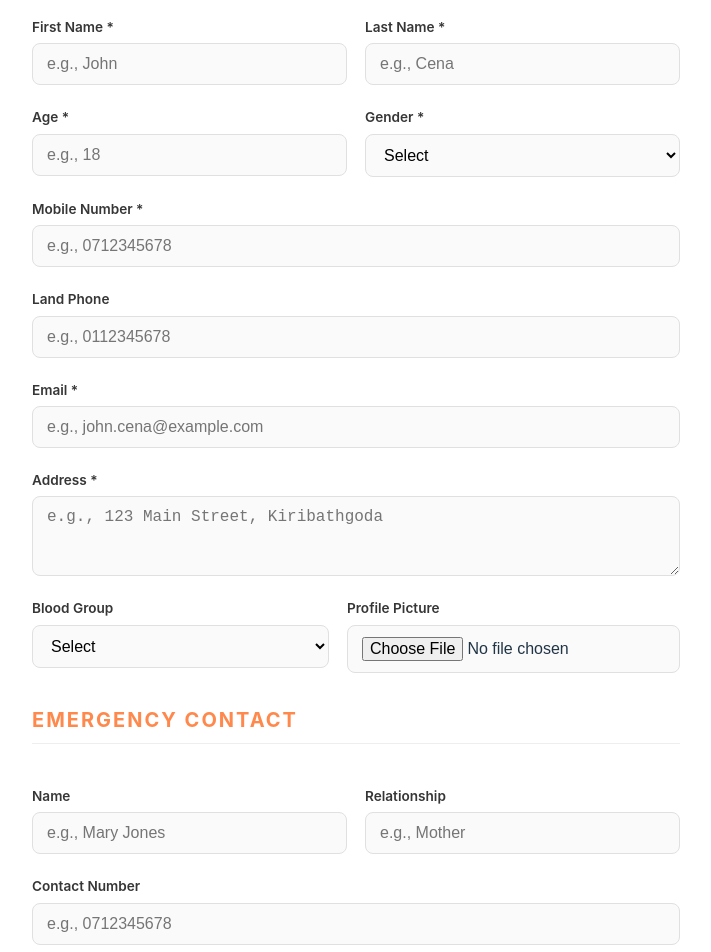
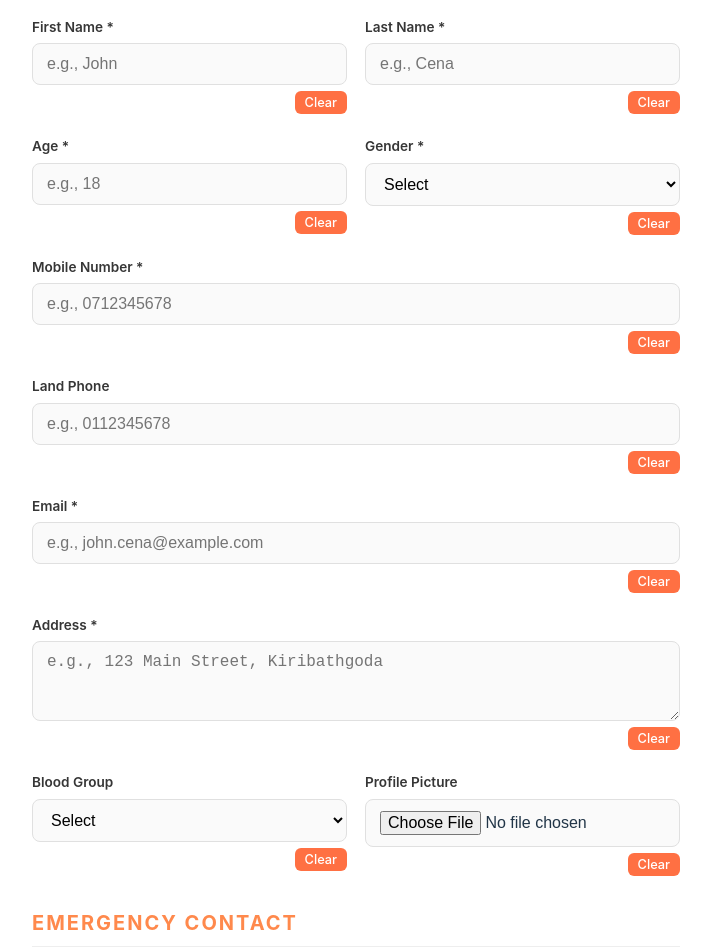
Before and after one commit to IT24101496MP/Smart-Gym-membership-Management-System, a React (Vite) app in the folder frontend/: page /client/register in a window 1280 px wide. Shown: the part 320-1272 px from the top of the page, without its empty margins (284-995 px from the left). Built offline with nearby package versions, Linux system fonts and the light colour scheme.

Commit message:
Modified ClientRegistration.jsx

```diff
--- a/frontend/src/pages/client/ClientRegistrationPage.jsx
+++ b/frontend/src/pages/client/ClientRegistrationPage.jsx
@@ -45,8 +45,16 @@ const ClientRegistrationPage = () => {
     if (errors[name]) setErrors({ ...errors, [name]: null });
   };
 
+  const clearField = (fieldName) => {
+    setFormData({ ...formData, [fieldName]: "" });
+
+    // Clear photo preview if needed
+    if (fieldName === "profilePicture") setPhotoPreview(null);
+  };
+
   const clearSignature = () => {
     sigCanvas.current.clear();
+    setFormData({ ...formData, digitalSignature: null });
   };
 
   const validateForm = () => {
@@ -123,29 +131,43 @@ const ClientRegistrationPage = () => {
           <p className="form-section-title">Personal Information</p>
 
           <div className="form-row">
-            <div className="form-group">
+            <div className="form-group clearable">
               <label>First Name *</label>
-              <input type="text" name="firstName" value={formData.firstName}
+              <input
+                type="text"
+                name="firstName"
+                value={formData.firstName}
                 onChange={handleChange}
                 placeholder="e.g., John"
               />
+              <button type="button" onClick={() => clearField("firstName")}>Clear</button>
             </div>
-            <div className="form-group">
+            <div className="form-group clearable">
               <label>Last Name *</label>
-              <input type="text" name="lastName" value={formData.lastName} onChange={handleChange}
+              <input
+                type="text"
+                name="lastName"
+                value={formData.lastName}
+                onChange={handleChange}
                 placeholder="e.g., Cena"
               />
+              <button type="button" onClick={() => clearField("lastName")}>Clear</button>
             </div>
           </div>
 
           <div className="form-row">
-            <div className="form-group">
+            <div className="form-group clearable">
               <label>Age *</label>
-              <input type="number" name="age" value={formData.age} onChange={handleChange}
+              <input
+                type="number"
+                name="age"
+                value={formData.age}
+                onChange={handleChange}
                 placeholder="e.g., 18"
               />
+              <button type="button" onClick={() => clearField("age")}>Clear</button>
             </div>
-            <div className="form-group">
+            <div className="form-group clearable">
               <label>Gender *</label>
               <select name="gender" value={formData.gender} onChange={handleChange}>
                 <option value="">Select</option>
@@ -153,39 +175,59 @@ const ClientRegistrationPage = () => {
                 <option>Female</option>
                 <option>Prefer not to say</option>
               </select>
+              <button type="button" onClick={() => clearField("gender")}>Clear</button>
             </div>
           </div>
 
-          <div className="form-group">
+          <div className="form-group clearable">
             <label>Mobile Number *</label>
-            <input type="text" name="mobileNumber" value={formData.mobileNumber} onChange={handleChange}
+            <input
+              type="text"
+              name="mobileNumber"
+              value={formData.mobileNumber}
+              onChange={handleChange}
               placeholder="e.g., 0712345678"
             />
+            <button type="button" onClick={() => clearField("mobileNumber")}>Clear</button>
           </div>
 
-          <div className="form-group">
+          <div className="form-group clearable">
             <label>Land Phone</label>
-            <input type="text" name="landPhone" value={formData.landPhone} onChange={handleChange}
+            <input
+              type="text"
+              name="landPhone"
+              value={formData.landPhone}
+              onChange={handleChange}
               placeholder="e.g., 0112345678"
             />
+            <button type="button" onClick={() => clearField("landPhone")}>Clear</button>
           </div>
 
-          <div className="form-group">
+          <div className="form-group clearable">
             <label>Email *</label>
-            <input type="email" name="email" value={formData.email} onChange={handleChange}
+            <input
+              type="email"
+              name="email"
+              value={formData.email}
+              onChange={handleChange}
               placeholder="e.g., john.cena@example.com"
             />
+            <button type="button" onClick={() => clearField("email")}>Clear</button>
           </div>
 
-          <div className="form-group">
+          <div className="form-group clearable">
             <label>Address *</label>
-            <textarea name="address" value={formData.address} onChange={handleChange}
+            <textarea
+              name="address"
+              value={formData.address}
+              onChange={handleChange}
               placeholder="e.g., 123 Main Street, Kiribathgoda"
             />
+            <button type="button" onClick={() => clearField("address")}>Clear</button>
           </div>
 
           <div className="form-row">
-            <div className="form-group">
+            <div className="form-group clearable">
               <label>Blood Group</label>
               <select name="bloodGroup" value={formData.bloodGroup} onChange={handleChange}>
                 <option value="">Select</option>
@@ -198,37 +240,57 @@ const ClientRegistrationPage = () => {
                 <option>AB+</option>
                 <option>AB-</option>
               </select>
+              <button type="button" onClick={() => clearField("bloodGroup")}>Clear</button>
             </div>
 
-            <div className="form-group">
+            <div className="form-group clearable">
               <label>Profile Picture</label>
               <input type="file" name="profilePicture" accept="image/*" onChange={handleChange} />
+              <button type="button" onClick={() => clearField("profilePicture")}>Clear</button>
               {photoPreview && <img src={photoPreview} alt="Profile Preview" className="photo-preview" />}
             </div>
           </div>
 
+          {/* Emergency Contact */}
           <p className="form-section-title">Emergency Contact</p>
           <div className="form-row">
-            <div className="form-group">
+            <div className="form-group clearable">
               <label>Name</label>
-              <input type="text" name="emergencyContactName" value={formData.emergencyContactName} onChange={handleChange}
+              <input
+                type="text"
+                name="emergencyContactName"
+                value={formData.emergencyContactName}
+                onChange={handleChange}
                 placeholder="e.g., Mary Jones"
               />
+              <button type="button" onClick={() => clearField("emergencyContactName")}>Clear</button>
             </div>
-            <div className="form-group">
+            <div className="form-group clearable">
               <label>Relationship</label>
-              <input type="text" name="emergencyContactRelationship" value={formData.emergencyContactRelationship} onChange={handleChange}
+              <input
+                type="text"
+                name="emergencyContactRelationship"
+                value={formData.emergencyContactRelationship}
+                onChange={handleChange}
                 placeholder="e.g., Mother"
               />
+              <button type="button" onClick={() => clearField("emergencyContactRelationship")}>Clear</button>
             </div>
           </div>
-          <div className="form-group">
+
+          <div className="form-group clearable">
             <label>Contact Number</label>
-            <input type="text" name="emergencyContactNumber" value={formData.emergencyContactNumber} onChange={handleChange}
+            <input
+              type="text"
+              name="emergencyContactNumber"
+              value={formData.emergencyContactNumber}
+              onChange={handleChange}
               placeholder="e.g., 0712345678"
             />
+            <button type="button" onClick={() => clearField("emergencyContactNumber")}>Clear</button>
           </div>
 
+          {/* Signature */}
           <p className="form-section-title">Digital Signature</p>
           <div className="signature-wrapper">
             <SignatureCanvas
```
Lines whose indentation alone changed are shown as unchanged.
